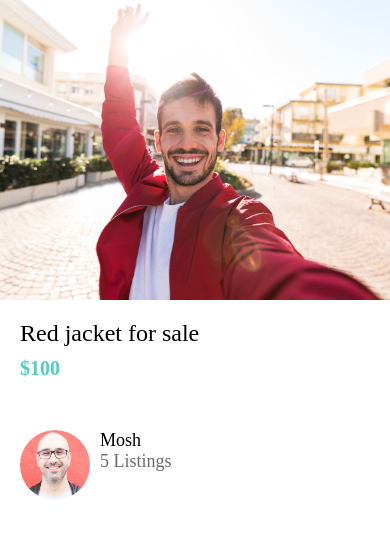
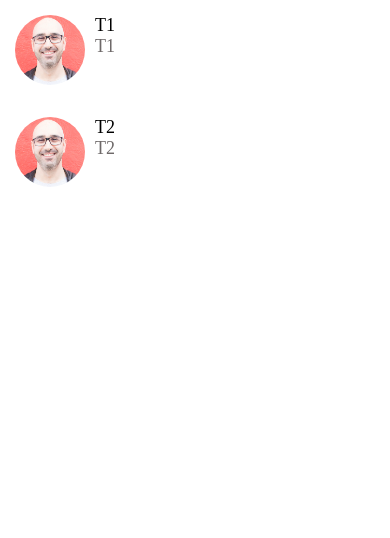
Before and after one commit to zanengo04/DoneWithIt, a React Native app: screen / in a window 390 px wide. Shown: the top 538 px of the page. Built offline with nearby package versions, Linux system fonts and the light colour scheme.

Commit message:
message screen added

```diff
--- a/App.js
+++ b/App.js
@@ -7,11 +7,12 @@ import AppButton from './app/components/AppButton';
 import AppText from './app/components/AppText';
 import Card from './app/components/Card';
 import ListingDetailsScreen from './app/screens/ListingDetailsScreen';
+import MessagesScreen from './app/screens/MessagesScreen'
 export default function App() {
   return (
     // <ViewImageScreen/>
     // <WelcomeScreen />
-
-    <ListingDetailsScreen />
+    <MessagesScreen />
+    // <ListingDetailsScreen />
   );
 }
--- a/app/components/ListItem.js
+++ b/app/components/ListItem.js
@@ -16,7 +16,8 @@ export default function ListItem({title, subTitle, image}) {
 }
 const styles = StyleSheet.create({
     container:{
-        flexDirection: "row"
+        flexDirection: "row",
+        padding: 15,
     },
     image: {
         width: 70,
--- /dev/null
+++ b/app/components/ListItemSeparator.js
@@ -0,0 +1,17 @@
+import React from 'react'
+import { View, StyleSheet } from 'react-native'
+
+import colors from '../config/colors'
+export default function ListItemSeparator() {
+    return (
+        <View style={styles.separator}></View>
+    )
+}
+
+const styles = StyleSheet.create({
+    separator:{
+        width: '100%',
+        height: 2,
+        backgroundColor: colors.light
+    }
+})
--- /dev/null
+++ b/app/components/Screen.js
@@ -0,0 +1,14 @@
+import React from 'react'
+import Constants from 'expo-constants'
+import { StyleSheet, SafeAreaView } from 'react-native'
+export default function Screen({children}) {
+    return (
+        <SafeAreaView style={styles.screen}>{children}</SafeAreaView>
+    )
+}
+
+const styles = StyleSheet.create({
+    screen: {
+        paddingTop: Constants.statusBarHeight
+    }
+})
--- a/app/config/colors.js
+++ b/app/config/colors.js
@@ -3,4 +3,5 @@ export default{
     secondary: '#4ecdc4',
     white: '#fff',
     medium: '#6e6969',
+    ligth: '#f8f4f4'
 }
--- /dev/null
+++ b/app/screens/MessagesScreen.js
@@ -0,0 +1,43 @@
+import React from 'react'
+import { FlatList, StyleSheet, Platform, StatusBar } from 'react-native'
+
+import ListItem from '../components/ListItem'
+import Screen from '../components/Screen'
+import ListItemSeparator from '../components/ListItemSeparator'
+const messages =[
+    {
+        id:1,
+        title: 'T1',
+        description: 'T1',
+        image: require('../assets/mosh.jpg')
+    },
+
+    {
+        id:2,
+        title: 'T2',
+        description: 'T2',
+        image: require('../assets/mosh.jpg')
+    },
+]
+
+export default function MessagesScreen() {
+    return (
+        <Screen>
+            <FlatList
+                data={messages}
+                keyExtractor = {messages => messages.id.toString()}
+                renderItem={({item}) =>
+                <ListItem
+                    title = {item.title}
+                    subTitle = {item.description}
+                    image = {item.image}
+                />}
+                ItemSeparatorComponent={ListItemSeparator}
+            />
+        </Screen>
+    )
+}
+
+const styles = StyleSheet.create({
+
+})
--- a/app/screens/ViewImageScreen.js
+++ b/app/screens/ViewImageScreen.js
@@ -1,13 +1,18 @@
 import React from 'react'
 import { Image, StyleSheet, View } from 'react-native'
+import {MaterialCommunityIcons} from '@expo/vector-icons'
 
 import colors from '../config/colors'
 
 export default function ViewImageScreen() {
     return (
         <View style={styles.container}>
-            <View style ={styles.closeIcon}></View>
-            <View style ={styles.deleteIcon}></View>
+            <View style ={styles.closeIcon}>
+                <MaterialCommunityIcons name="close" color= "white" size={30} />
+            </View>
+            <View style ={styles.deleteIcon}>
+                <MaterialCommunityIcons name="trash-can-outline" color= "white" size={35} />
+            </View>
             <Image resizeMode ='contain'
             style={styles.image} source={require('../assets/chair.jpg')}/>
 
@@ -21,17 +26,11 @@ const styles = StyleSheet.create({
         flex:1
     },
     closeIcon: {
-        width: 50,
-        height: 50,
-        backgroundColor: colors.primary,
         position: 'absolute',
         top: 40,
         left: 30,
     },
     deleteIcon: {
-        width: 50,
-        height: 50,
-        backgroundColor: colors.secondary,
         position: 'absolute',
         top: 40,
         right: 30,
--- a/package.json
+++ b/package.json
@@ -10,6 +10,7 @@
   "dependencies": {
     "@react-native-community/hooks": "^2.6.0",
     "expo": "~38.0.8",
+    "expo-constants": "^9.1.1",
     "expo-status-bar": "^1.0.2",
     "react": "~16.11.0",
     "react-dom": "~16.11.0",
```
